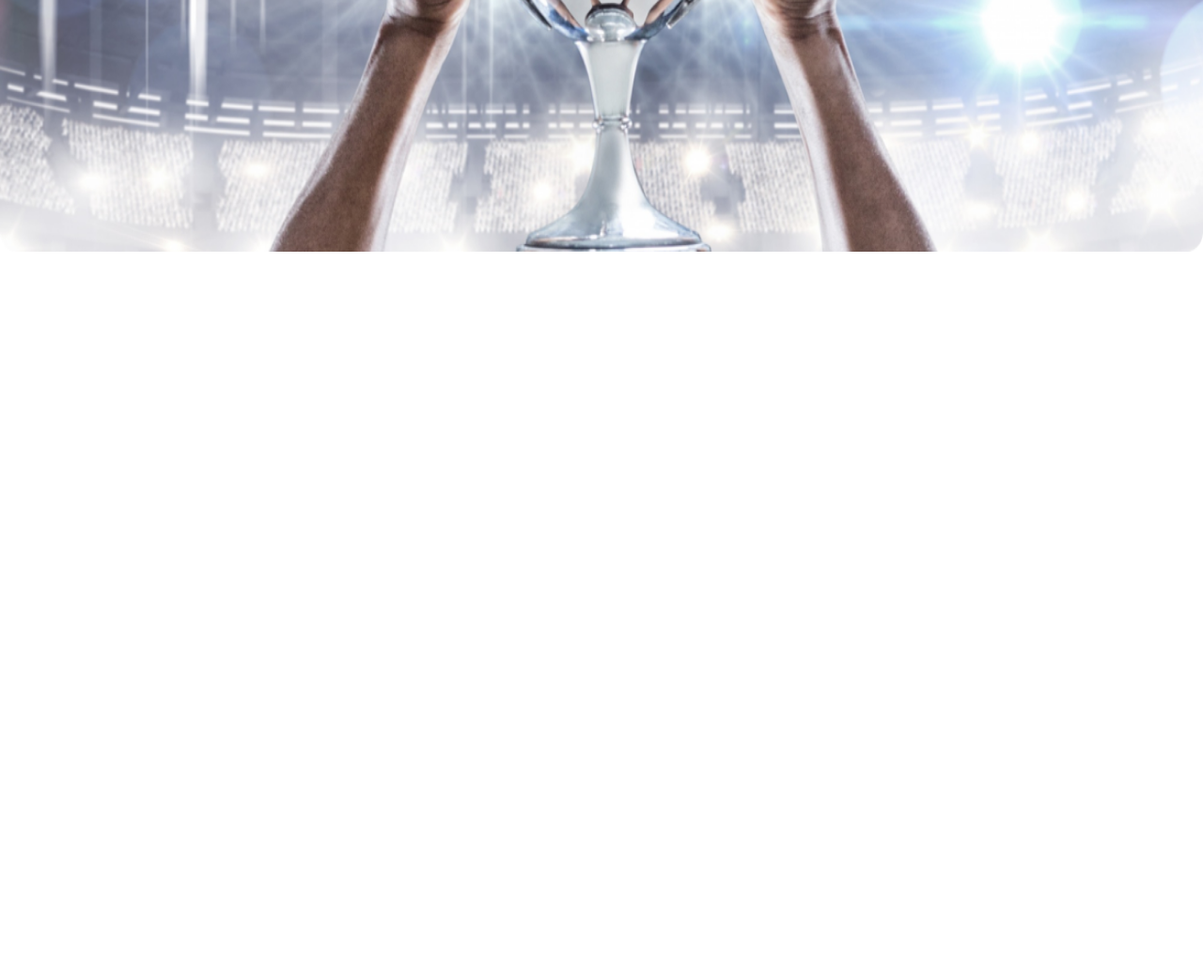
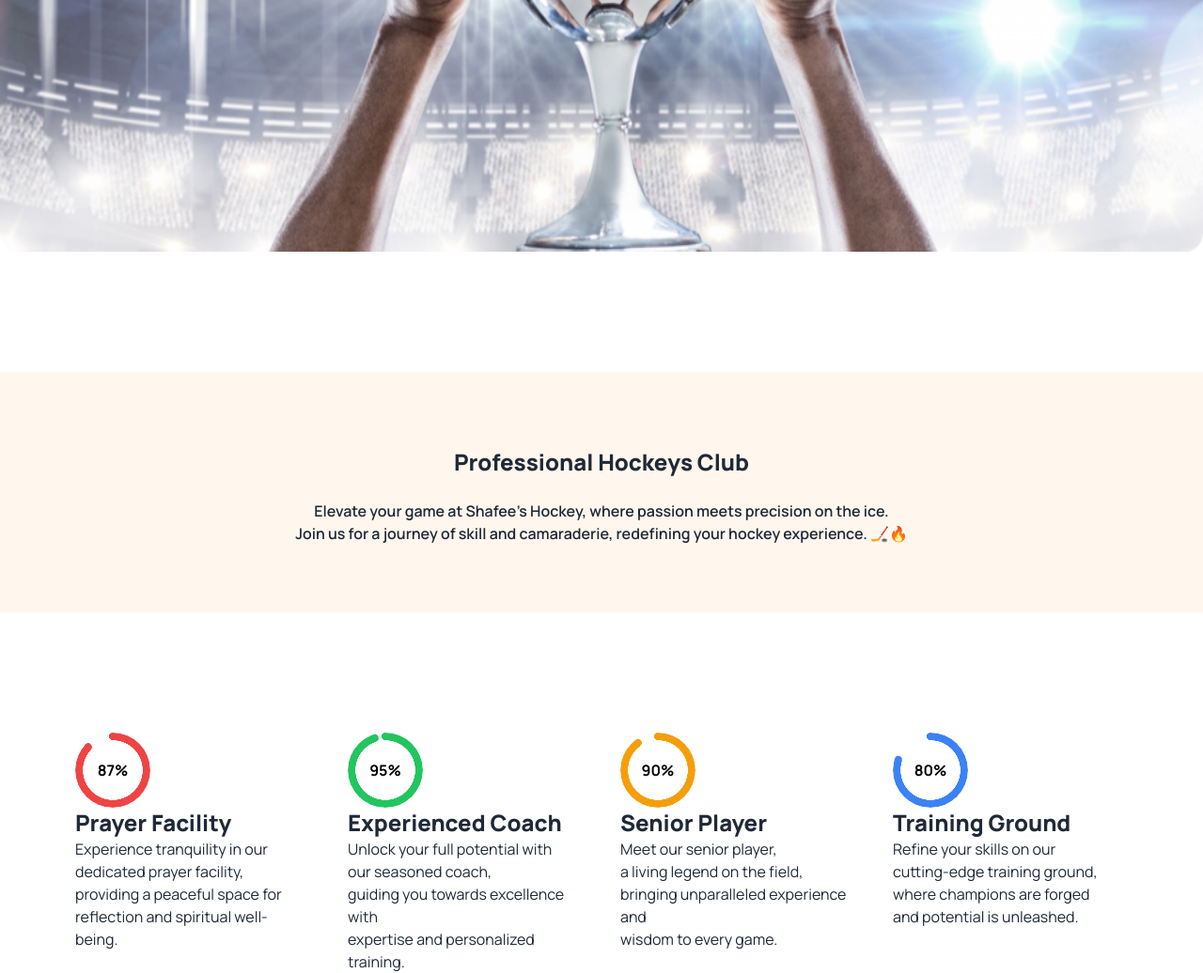
Before and after one commit to shafee2009/Assignment-3, a plain HTML site: page index.html in a window 1280 px wide. Shown: the part 591-1627 px from the top of the page at 94% size. Before the commit the page ends 891 px from the top, so only its background shows below. Drawn offline with nearby package versions, Linux system fonts and the light colour scheme.

Commit message:
header done

```diff
--- a/index.html
+++ b/index.html
@@ -12,15 +12,18 @@
     <script src="https://cdn.tailwindcss.com"></script>
     <link rel="preconnect" href="https://fonts.googleapis.com">
     <link rel="preconnect" href="https://fonts.gstatic.com" crossorigin>
-<link href="https://fonts.googleapis.com/css2?family=Manrope:wght@200;300;400;500;600;700;800&display=swap" rel="stylesheet">
+    <link href="https://fonts.googleapis.com/css2?family=Manrope:wght@200;300;400;500;600;700;800&display=swap"
+        rel="stylesheet">
     <style>
- .manrope{font-family: 'Manrope', sans-serif;}
+        .manrope {
+            font-family: 'Manrope', sans-serif;
+        }
     </style>
 
 
 </head>
 
-<body   class="manrope">
+<body class="manrope">
 
 
     <header>
@@ -48,7 +51,8 @@
                             <li><a>Contact</a></li>
                         </ul>
                     </div>
-                    <a class="btn btn-ghost text-xl"><span class="text-4xl">Shafee's</span> <span class="text-[#FF4240] text-3xl">Hockey</a>
+                    <a class="btn btn-ghost text-xl"><span class="text-4xl">Shafee's</span> <span
+                            class="text-[#FF4240] text-3xl ">Hockey</a>
                 </div>
                 <div class="navbar-center hidden lg:flex">
                     <ul class="menu menu-horizontal px-1 text-xl">
@@ -60,12 +64,12 @@
                     </ul>
                 </div>
                 <div class="navbar-end">
-                    <a class="btn btn-primary bg-[#FF4240] text-white text-xl">Get Ticket!</a>
+                    <a class="btn btn-primary bg-[#FF4240] text-white text-base lg:text-xl">Get Ticket!</a>
                 </div>
             </div>
         </nav>
         <section>
-            <div class="carousel w-full mt-7 mb-8">
+            <div class="carousel w-full mt-7 mb-32">
                 <div id="slide1" class="carousel-item relative w-full">
                     <img src="Images/1.png" class="w-full" />
                     <div class="absolute flex justify-between transform -translate-y-1/2 left-5 right-5 top-1/2">
@@ -95,6 +99,54 @@
                     </div>
                 </div>
         </section>
+        <section class="text-center bg-orange-50 h-80 pr-10 pl-10 mb-32 lg:h-64  pt-20 mb-32">
+            <h1 class="font-extrabold text-2xl ">Professional Hockeys Club</h1>
+            <br>
+            <p class="font-semibold text-base">Elevate your game at Shafee's Hockey, where passion meets precision on
+                the ice. <br> Join us for a journey of skill and camaraderie, redefining your hockey experience. 🏒🔥
+            </p>
+        </section>
+        <section class="grid grid-cols-1 lg:grid-cols-4 pl-48 gap-10  lg:pl-20 pr-20 gap-10 ">
+            <div>
+                <div class="radial-progress text-red-500 " style="--value:87;" role="progressbar "><span
+                        class="text-black font-bold">87%</span></div>
+<div>
+                <h3 class="text-2xl font-extrabold">Prayer Facility</h3>
+                <p>Experience tranquility in our <br>dedicated prayer facility, <br> providing a peaceful space for
+                    <br>reflection and spiritual well-being. </p> </div>
+            </div>
+            <div>
+                <DIV>
+                    <div class="radial-progress text-green-500 " style="--value:95;" role="progressbar "><span
+                            class="text-black font-bold">95%</span></div>
+                </DIV>
+                <div>
+                    <h3 class="text-2xl font-extrabold">Experienced Coach</h3>
+                    <p>Unlock your full potential with <br> our seasoned coach,<br> guiding you towards excellence with <br> expertise  and personalized training. </p>
+                </div>
+            </div>
+            <div>
+                <DIV>
+                    <div class="radial-progress text-amber-500 " style="--value:90;" role="progressbar "><span
+                            class="text-black font-bold">90%</span></div>
+                </DIV>
+                <div>
+                    <h3 class="text-2xl font-extrabold">Senior Player</h3>
+                    <p>Meet our senior player,<br> a living legend on the field,<br> bringing unparalleled experience and <br> wisdom to every game.  </p>
+                </div>
+            </div>
+            <div>
+                <DIV>
+                    <div class="radial-progress text-blue-500 " style="--value:80;" role="progressbar "><span
+                            class="text-black font-bold">80%</span></div>
+                </DIV>
+                <div>
+                    <h3 class="text-2xl font-extrabold">Training Ground</h3>
+                    <p>Refine your skills on our <br> cutting-edge training ground,<br> where champions are forged <br>and potential is unleashed.   </p>
+                </div>
+            </div>
+        </section>
+
     </header>
     <main>
 
```
Lines whose indentation alone changed are shown as unchanged.
